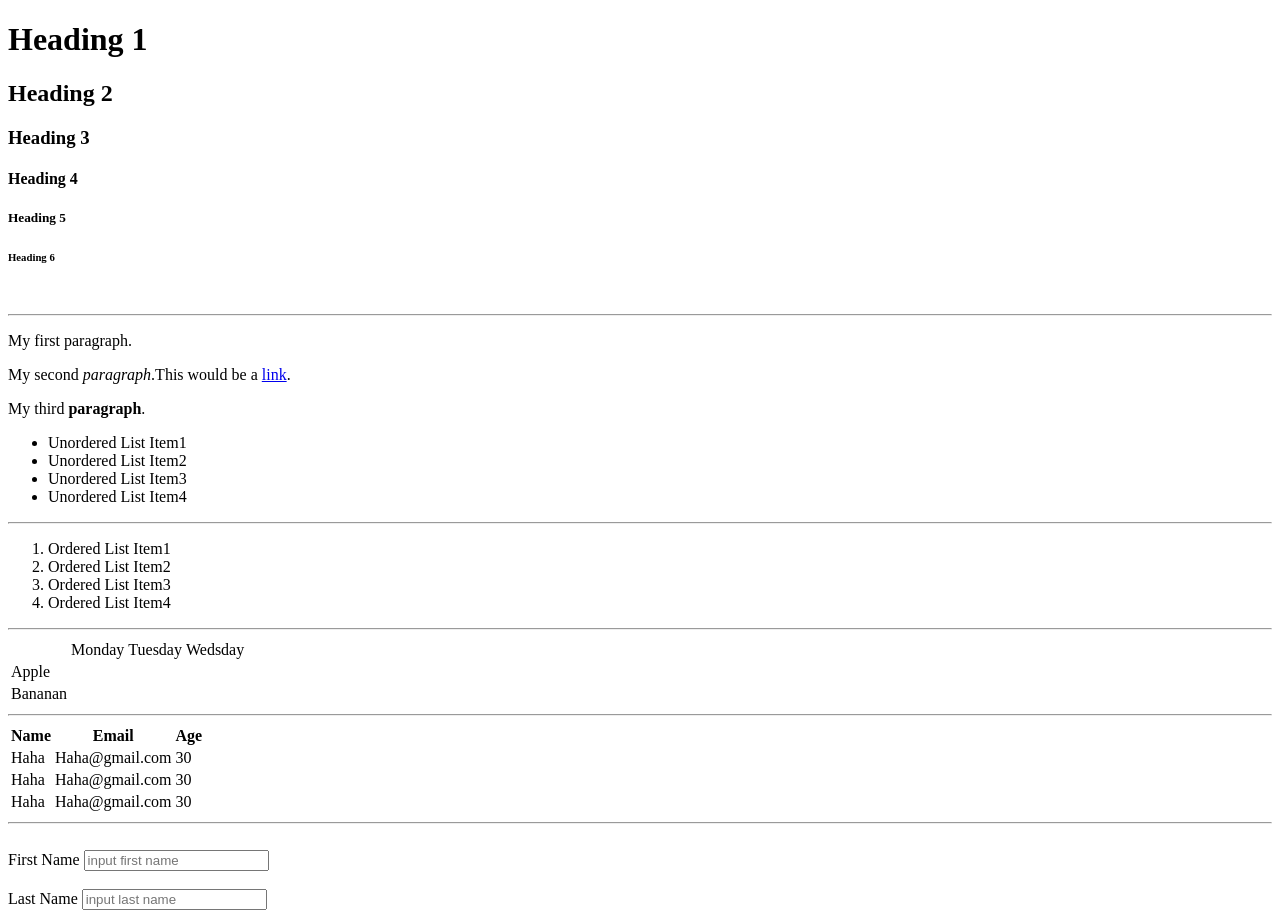
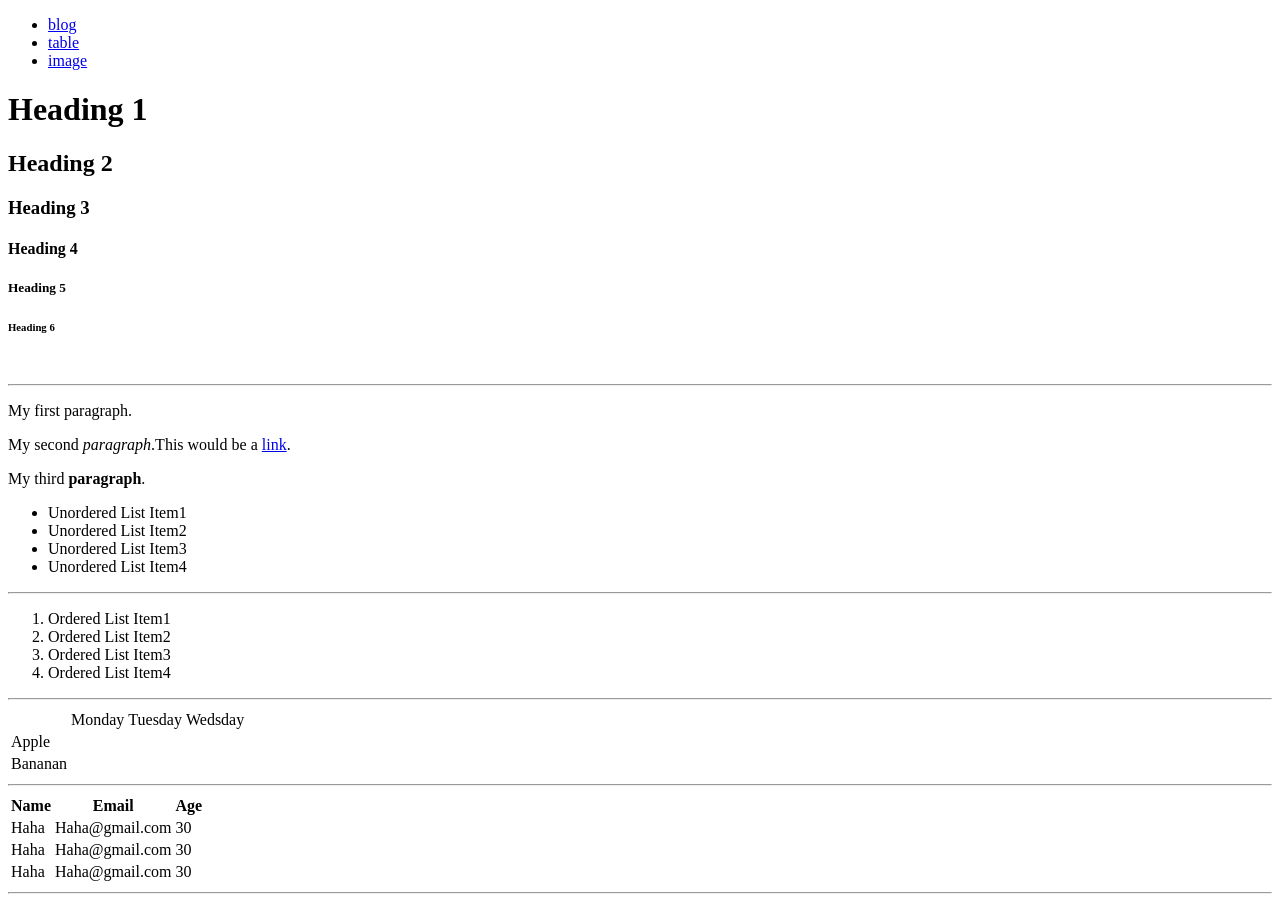
Before and after one commit to foureverhh/YoutubeFrontend, a plain HTML site: page htmlcheatsheet/index.html in a window 1280 px wide. Shown: the top 913 px of the page. Drawn offline with Linux system fonts and the light colour scheme.

Commit message:
Add new files csscheatsheet and mywebsite for CSS crash

```diff
--- a/htmlcheatsheet/index.html
+++ b/htmlcheatsheet/index.html
@@ -4,6 +4,15 @@
         <title>HTML Cheat Sheet</title>
     </head>
     <body>
+        <header>
+            <nav>
+                <ul>
+                    <li><a href="./blog.html">blog</a></li>
+                    <li><a href="#table">table</a></li>
+                    <li><a href="#imageArea">image</a></li>
+                </ul>
+            </nav>
+        </header>
         <!-- Headings -->
         <h1>Heading 1</h1>
         <h2>Heading 2</h2>
@@ -38,7 +47,7 @@
         <hr>
 
         <!--Table-->
-        <table>
+        <table id="table">
             <thead>
                 <tr>
                     <td></td>
@@ -131,7 +140,7 @@
         <br>
         <button onclick="onClick">Click me!</button>
         <br>
-        <a href="./image/sample.jpeg" target="_blank">
+        <a id="imageArea" href="./image/sample.jpeg" target="_blank">
             <img src="./image/sample.jpeg" alt="My sample image"/>
         </a>
         <br>
```
Also changed, not shown: README.md, csscheatsheet/index.html (added).
